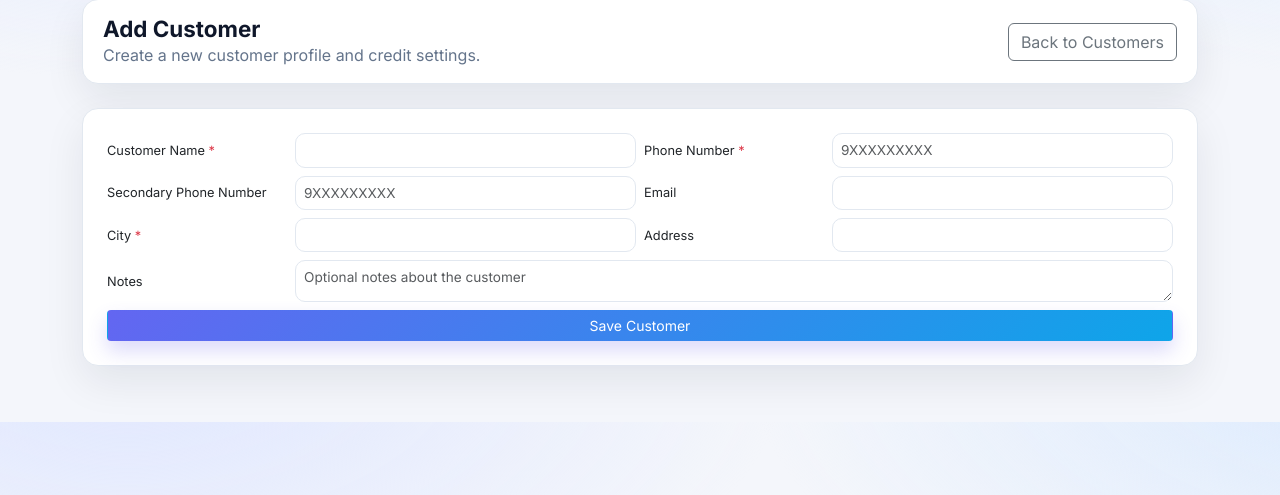
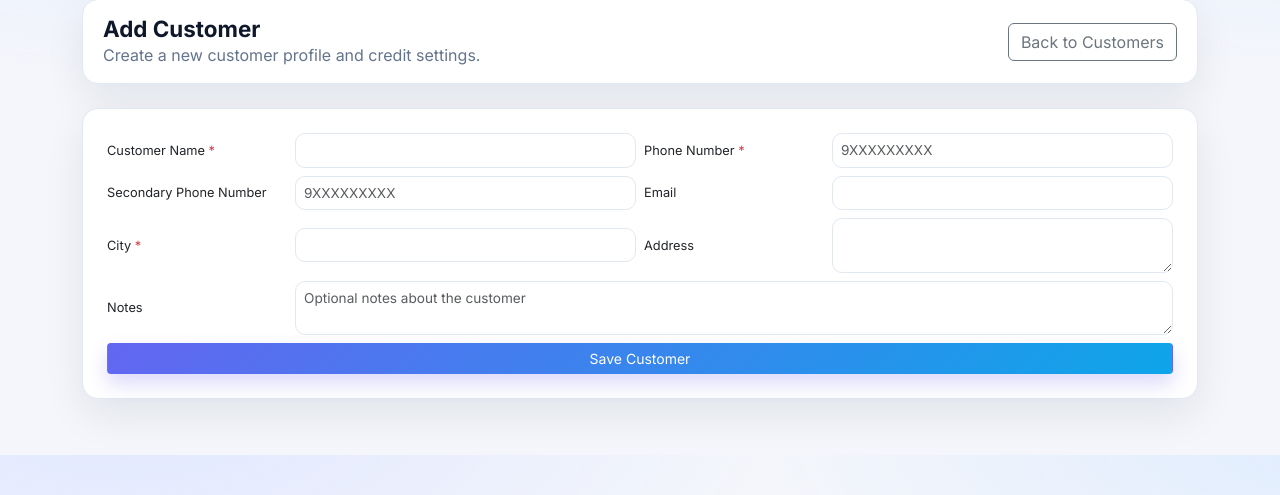
Before and after one commit to Keshav9216-r/sms, a Django app: page /customers/add/ in a window 1280 px wide. Shown: the part 191-686 px from the top of the page. Run offline with Django 4.2, Linux system fonts and the light colour scheme; the visitor is signed in with stand-in values (Sample User, id 1); parts of the project's set-up code (start-up, migrations or seed data) failed here and were passed over.

Commit message:
Address code review feedback: improve textarea usability
Co-authored-by: Keshav9216-r <260054331+Keshav9216-r@users.noreply.github.com>

```diff
--- a/frontend/templates/customers/customer_add.html
+++ b/frontend/templates/customers/customer_add.html
@@ -84,13 +84,13 @@
             <div class="col-md-6 inline-field">
                 <label class="form-label">Address</label>
                 <div class="field-control">
-                    <input type="text" name="address" class="form-control form-control-sm">
+                    <textarea name="address" class="form-control form-control-sm" rows="2"></textarea>
                 </div>
             </div>
             <div class="col-md-12 inline-field">
                 <label class="form-label">Notes</label>
                 <div class="field-control">
-                    <textarea name="notes" class="form-control form-control-sm" rows="1" placeholder="Optional notes about the customer"></textarea>
+                    <textarea name="notes" class="form-control form-control-sm" rows="2" placeholder="Optional notes about the customer"></textarea>
                 </div>
             </div>
         </div>
--- a/frontend/templates/customers/customer_edit.html
+++ b/frontend/templates/customers/customer_edit.html
@@ -84,13 +84,13 @@
             <div class="col-md-6 inline-field">
                 <label class="form-label">Address</label>
                 <div class="field-control">
-                    <textarea name="address" class="form-control form-control-sm" rows="1">{{ customer.address }}</textarea>
+                    <textarea name="address" class="form-control form-control-sm" rows="2">{{ customer.address }}</textarea>
                 </div>
             </div>
             <div class="col-md-12 inline-field">
                 <label class="form-label">Notes</label>
                 <div class="field-control">
-                    <textarea name="notes" class="form-control form-control-sm" rows="1" placeholder="Optional notes about the customer">{{ customer.notes }}</textarea>
+                    <textarea name="notes" class="form-control form-control-sm" rows="2" placeholder="Optional notes about the customer">{{ customer.notes }}</textarea>
                 </div>
             </div>
         </div>
```
